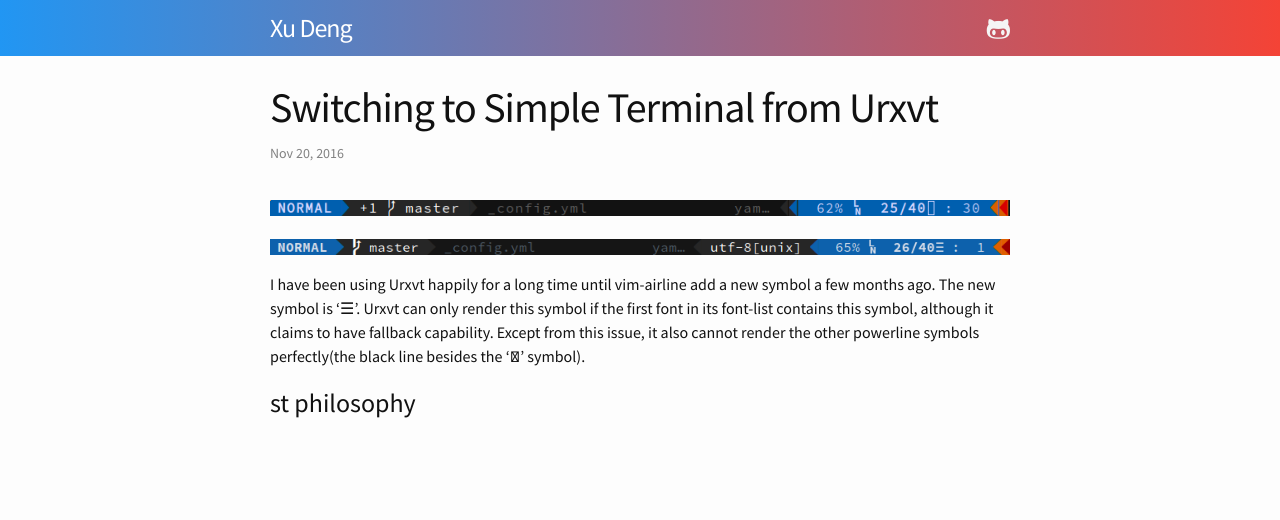
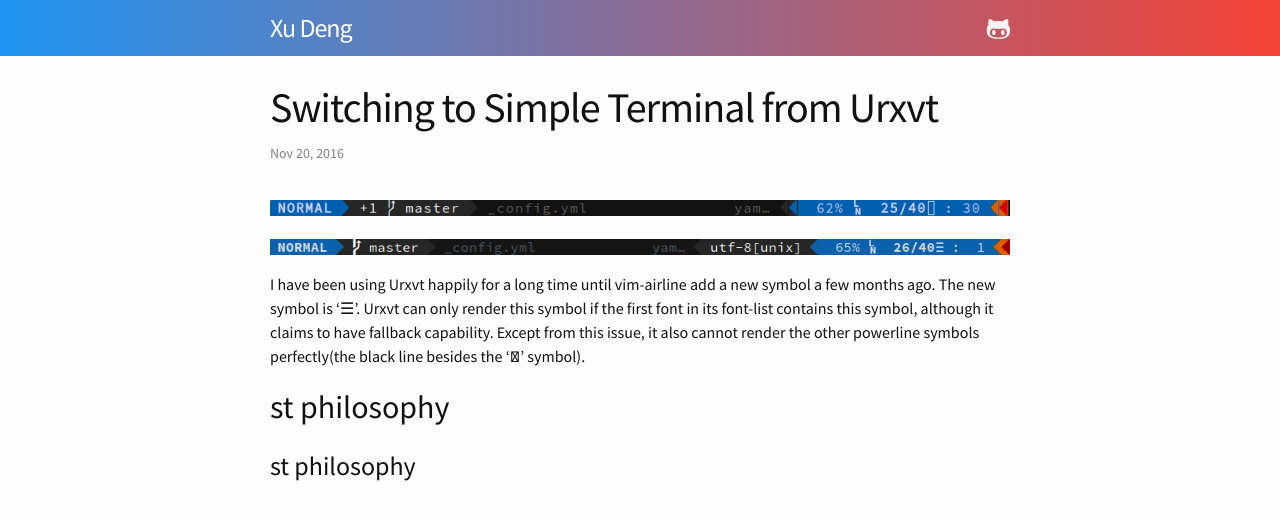
Before and after one commit to xden/xden.github.io, a Jekyll site: the page built from _posts/2016-11-20-simple-terminal.md, in a window 1280 px wide. Shown: the top 520 px of the page. Built offline with Jekyll 4.4.1, drawn with Linux system fonts in a browser that asks for light colours.

Commit message:
Updated 2016-11-20-simple-terminal.md

```diff
--- a/_posts/2016-11-20-simple-terminal.md
+++ b/_posts/2016-11-20-simple-terminal.md
@@ -10,4 +10,6 @@
 
 <!-- more -->
 
+## st philosophy
+
 ### st philosophy
```
